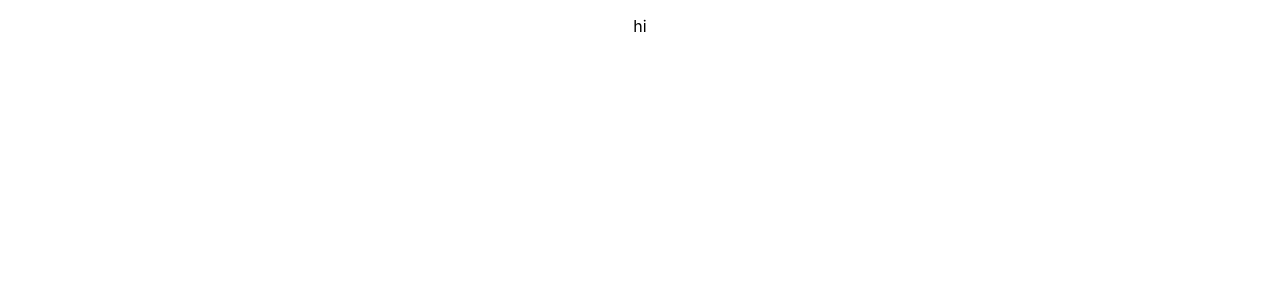
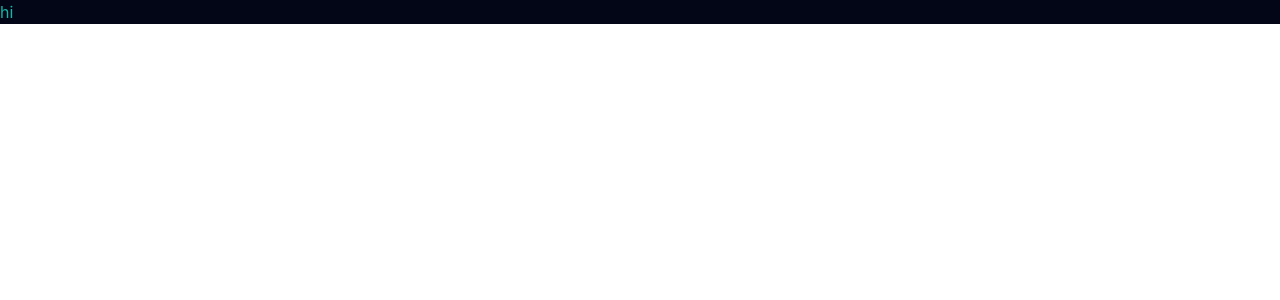
Before and after one commit to tajaa/feelsLikePostgres, a React (Create React App) app in the folder frontend/: page / in a window 1280 px wide. Shown: the top 300 px of the page. Built offline with nearby package versions, Linux system fonts and the light colour scheme.

Commit message:
added tailwind

```diff
--- a/frontend/package.json
+++ b/frontend/package.json
@@ -36,5 +36,10 @@
       "last 1 firefox version",
       "last 1 safari version"
     ]
+  },
+  "devDependencies": {
+    "autoprefixer": "^10.4.20",
+    "postcss": "^8.4.41",
+    "tailwindcss": "^3.4.10"
   }
 }
--- /dev/null
+++ b/frontend/postcss.config.js
@@ -0,0 +1,6 @@
+module.exports = {
+  plugins: {
+    tailwindcss: {},
+    autoprefixer: {},
+  },
+}
--- a/frontend/src/App.jsx
+++ b/frontend/src/App.jsx
@@ -2,7 +2,7 @@
 
 function App() {
   return (
-    <div className="App">
+    <div className="bg-slate-950 text-teal-500">
       <p>hi</p>
     </div>
   );
--- /dev/null
+++ b/frontend/tailwind.config.js
@@ -0,0 +1,7 @@
+module.exports = {
+  content: ["./src/**/*.{js,jsx,ts,tsx}"],
+  theme: {
+    extend: {},
+  },
+  plugins: [],
+};
```
Also changed, not shown: frontend/src/index.css (+7 -3 lines), 1 other file (tests, documents, lock files or other folders).
